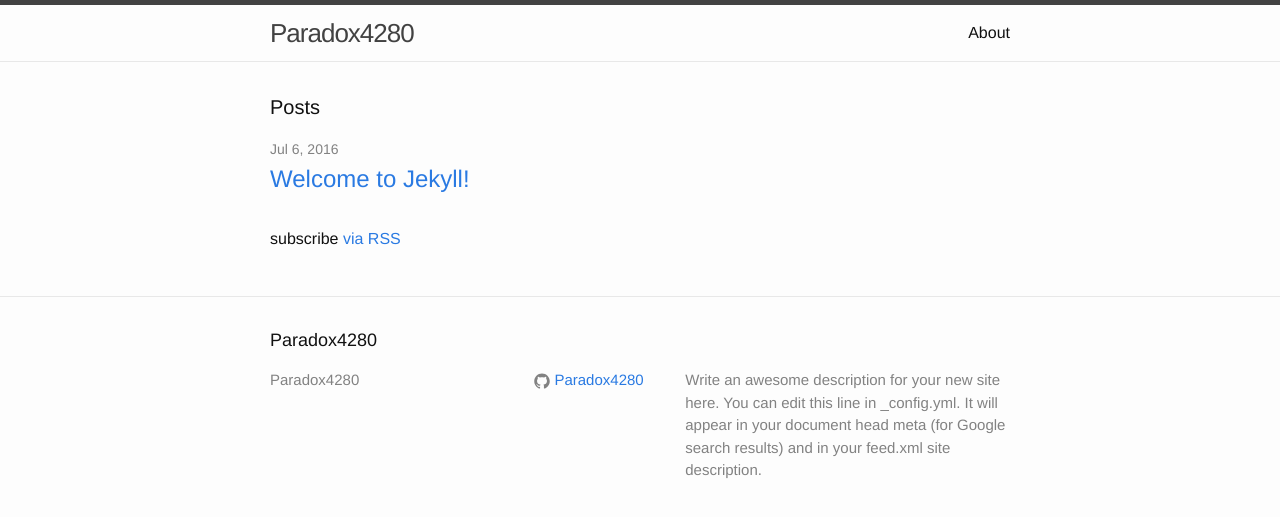
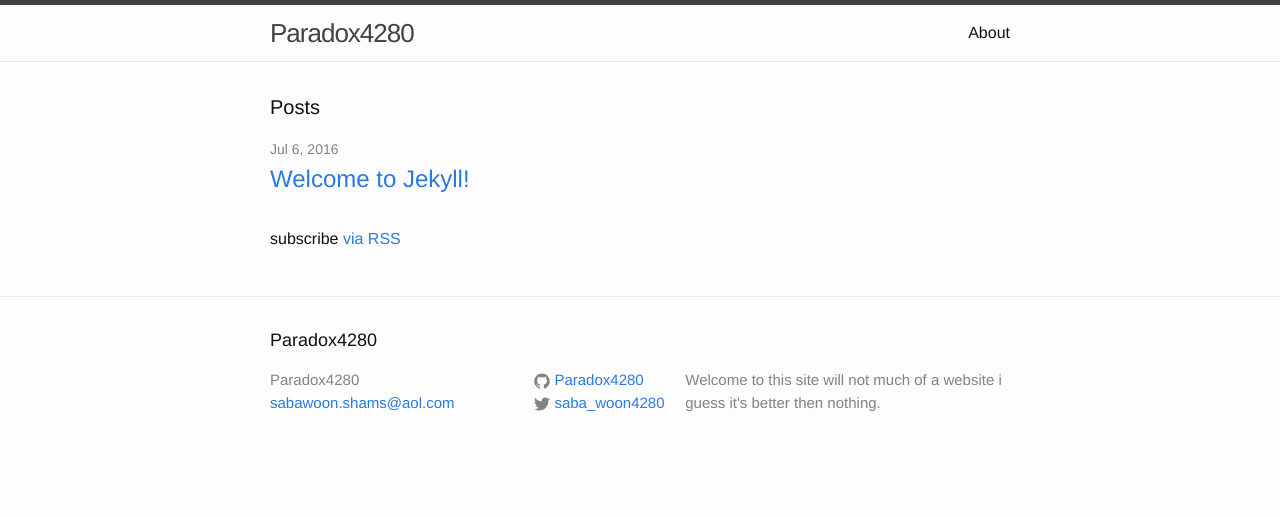
Before and after one commit to paradox4280/paradox4280.github.io, a Jekyll site: the page built from index.html, in a window 1280 px wide. Shown: the top 517 px of the page. Built offline with Jekyll 4.4.1, drawn with Linux system fonts in a browser that asks for light colours.

Commit message:
Update _config.yml

```diff
--- a/_config.yml
+++ b/_config.yml
@@ -7,14 +7,13 @@
 
 # Site settings
 title: Paradox4280
-email:
+email: sabawoon.shams@aol.com
 description: > # this means to ignore newlines until "baseurl:"
-  Write an awesome description for your new site here. You can edit this
-  line in _config.yml. It will appear in your document head meta (for
-  Google search results) and in your feed.xml site description.
+ Welcome to this site will not much of a website i guess it's better
+ then nothing.
 baseurl: "" # the subpath of your site, e.g. /blog
 url: "http://yourdomain.com" # the base hostname & protocol for your site
-twitter_username:
+twitter_username: saba_woon4280
 github_username:  Paradox4280
 
 # Build settings
```
